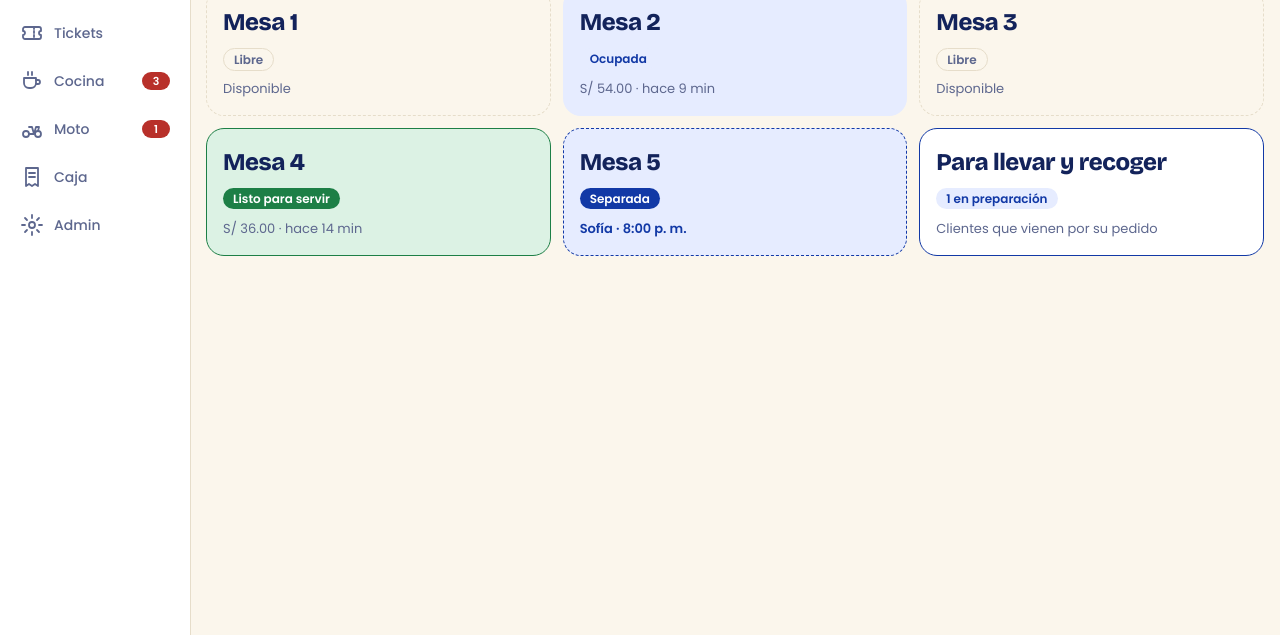
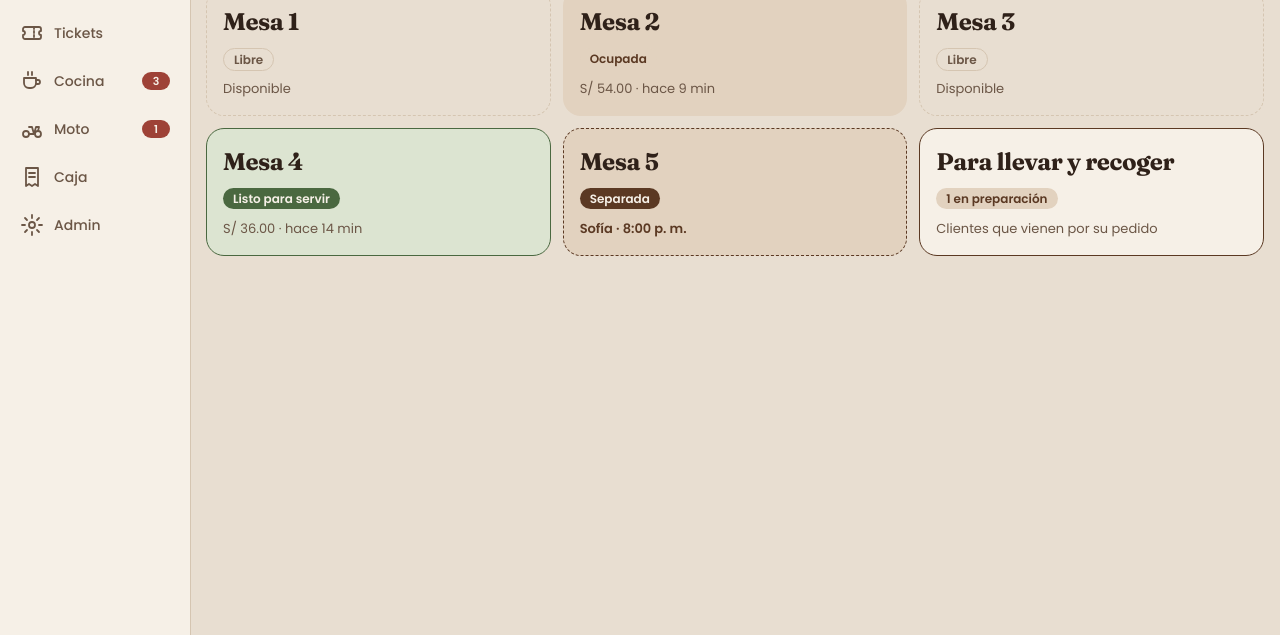
Before and after one commit to limafiestasyeventos-pixel/cafe-demo, a plain HTML site: page index.html in a window 1280 px wide. Shown: the part 165-800 px from the top of the page. Drawn offline with nearby package versions, Linux system fonts and the light colour scheme.

Commit message:
Cambiar a una paleta de cafetería
Co-Authored-By: Claude Opus 5.5 <noreply@anthropic.com>

```diff
--- a/index.html
+++ b/index.html
@@ -6,27 +6,28 @@
 <meta name="claude:viewport-fit-sides" content="cover">
 <link rel="preconnect" href="https://fonts.googleapis.com">
 <link rel="preconnect" href="https://fonts.gstatic.com" crossorigin>
-<link rel="stylesheet" href="https://fonts.googleapis.com/css2?family=Bricolage+Grotesque:opsz,wght@12..96,700;12..96,800&family=Poppins:wght@400;500;600&display=swap">
+<link rel="stylesheet" href="https://fonts.googleapis.com/css2?family=Fraunces:opsz,wght@9..144,600;9..144,700&family=Poppins:wght@400;500;600&display=swap">
 <style>
-/* Diseño: app de una columna pensada para el celular del mesero; barra inferior con las pantallas del rol y hojas que suben para tomar pedidos. Colores tomados de la carta (crema + azul rey). */
+/* Diseño: app de una columna pensada para el celular del mesero; barra inferior con las pantallas del rol y hojas que suben para tomar pedidos. Paleta de cafetería: latte, crema, espresso, caramelo y oliva, en tonos tenues. */
 :root{
-  --bg:#FBF6EC; --surface:#FFFFFF; --ink:#13235B; --muted:#5D678E; --line:#E6DDCA;
-  --brand:#1239A6; --on-brand:#FFFFFF; --soft:#E6ECFF;
-  --ok:#1D7F46; --ok-soft:#DCF2E4; --warn:#9A5B00; --warn-soft:#FCEBCB; --bad:#B8302A; --bad-soft:#FBE0DD;
-  --shade:rgba(19,35,91,.08); --scrim:rgba(10,16,40,.45); --tk-head:#13235B; --tk-on:#FFFFFF;
-  --f-display:"Bricolage Grotesque","Poppins",system-ui,sans-serif;
+  --bg:#E8DED1; --surface:#F6F0E7; --ink:#2F2119; --muted:#6B5646; --line:#D5C5B1;
+  --brand:#5B3923; --on-brand:#F6F0E7; --soft:#E2D2BF;
+  --ok:#4A6840; --ok-soft:#DCE4D1; --warn:#8A531E; --warn-soft:#EFDDC4; --bad:#9E4237; --bad-soft:#EED6CF;
+  --shade:rgba(47,33,25,.12); --scrim:rgba(33,22,15,.5); --tk-head:#3E2819; --tk-on:#F6F0E7;
+  --mesa:#7A5068;
+  --f-display:"Fraunces",Georgia,"Times New Roman",serif;
   --f-body:"Poppins",system-ui,-apple-system,"Segoe UI",sans-serif;
 }
 @media (prefers-color-scheme: dark){:root:not([data-theme="light"]){
-  --bg:#0E1326; --surface:#161D36; --ink:#EEF1FF; --muted:#9BA5CA; --line:#283157;
-  --brand:#7C97FF; --on-brand:#0B1020; --soft:#1E2852;
-  --ok:#55C88A; --ok-soft:#14352A; --warn:#F2B04A; --warn-soft:#3A2B10; --bad:#FF8076; --bad-soft:#401A17;
-  --shade:rgba(0,0,0,.35); --scrim:rgba(0,0,0,.6); --tk-head:#2A3A86; --tk-on:#FFFFFF; color-scheme:dark}}
+  --bg:#1D1612; --surface:#291F19; --ink:#F0E5D7; --muted:#B49F8C; --line:#41322A;
+  --brand:#D3A06B; --on-brand:#1D1612; --soft:#3A2B21;
+  --ok:#93B587; --ok-soft:#25301F; --warn:#DDA765; --warn-soft:#3A2A18; --bad:#E08A7D; --bad-soft:#3E211C;
+  --shade:rgba(0,0,0,.4); --scrim:rgba(0,0,0,.6); --tk-head:#3E2819; --tk-on:#F0E5D7; --mesa:#C49AB2; color-scheme:dark}}
 :root[data-theme="dark"]{
-  --bg:#0E1326; --surface:#161D36; --ink:#EEF1FF; --muted:#9BA5CA; --line:#283157;
-  --brand:#7C97FF; --on-brand:#0B1020; --soft:#1E2852;
-  --ok:#55C88A; --ok-soft:#14352A; --warn:#F2B04A; --warn-soft:#3A2B10; --bad:#FF8076; --bad-soft:#401A17;
-  --shade:rgba(0,0,0,.35); --scrim:rgba(0,0,0,.6); --tk-head:#2A3A86; --tk-on:#FFFFFF; color-scheme:dark}
+  --bg:#1D1612; --surface:#291F19; --ink:#F0E5D7; --muted:#B49F8C; --line:#41322A;
+  --brand:#D3A06B; --on-brand:#1D1612; --soft:#3A2B21;
+  --ok:#93B587; --ok-soft:#25301F; --warn:#DDA765; --warn-soft:#3A2A18; --bad:#E08A7D; --bad-soft:#3E211C;
+  --shade:rgba(0,0,0,.4); --scrim:rgba(0,0,0,.6); --tk-head:#3E2819; --tk-on:#F0E5D7; --mesa:#C49AB2; color-scheme:dark}
 
 [hidden]{display:none!important}
 body{margin:0;background:var(--bg);color:var(--ink);font-family:var(--f-body);font-size:15px;line-height:1.45}
@@ -93,7 +94,7 @@ h2.sec{font-size:12px;letter-spacing:.08em;text-transform:uppercase;color:var(--
 /* Tickets */
 .tk-busca{box-sizing:border-box;width:100%;margin-bottom:12px;padding:11px 14px;border:1px solid var(--line);border-radius:12px;background:var(--surface);color:var(--ink);font:inherit}
 .trow{background:var(--surface);border:1px solid var(--line);border-left:5px solid var(--muted);border-radius:14px;padding:12px 14px;display:grid;gap:10px;grid-template-columns:auto minmax(0,1fr);align-items:start;overflow-wrap:anywhere}
-.trow.t-mesa{border-left-color:#7B3FC4}
+.trow.t-mesa{border-left-color:var(--mesa)}
 .trow.t-recoger{border-left-color:var(--ok)}
 .trow.t-delivery{border-left-color:var(--brand)}
 .trow.t-llevar{border-left-color:var(--warn)}
```
Also changed, not shown: 1 other file.
